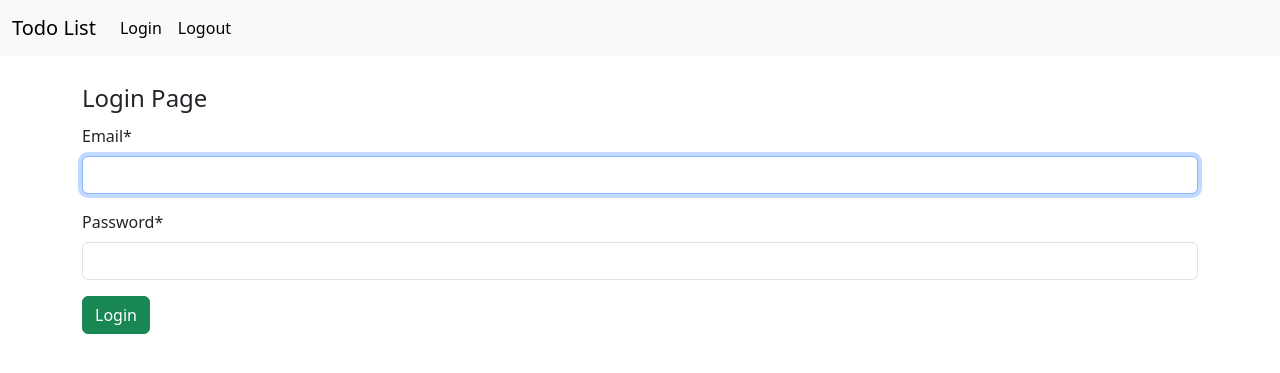
After one commit to ashifthekkupuram/todo-list, a Django app: page /auth/login/ in a window 1280 px wide. The commit adds this page. Shown: the top 373 px of the page. Run offline with Django 4.2, Linux system fonts and the light colour scheme; some libraries are stand-ins or nearby versions.

Commit message:
login and logout functionality added

```diff
--- a/templates/index.html
+++ b/templates/index.html
@@ -9,6 +9,7 @@
 <body>
     {% include 'nav.html' %}
     <div class="container">
+        <br>
         {% block content %}
         {% endblock content %}
     </div>
--- a/templates/nav.html
+++ b/templates/nav.html
@@ -17,11 +17,11 @@
             <a class="nav-link active" aria-current="page" href="{% url 'home' %}">Add Task</a>
           </li>
           <li class="nav-item">
-            <a class="nav-link active" aria-current="page" href="{% url 'home' %}">Logout</a>
+            <a class="nav-link active" aria-current="page" href="{% url 'logout' %}">Logout</a>
           </li>
           {% else %}
           <li class="nav-item">
-            <a class="nav-link active" aria-current="page" href="{% url 'home' %}">Login</a>
+            <a class="nav-link active" aria-current="page" href="{% url 'login' %}">Login</a>
           </li>
           <li class="nav-item">
             <a class="nav-link active" aria-current="page" href="{% url 'home' %}">Logout</a>
--- a/todo_list/settings.py
+++ b/todo_list/settings.py
@@ -132,3 +132,6 @@ CRISPY_ALLOWED_TEMPLATE_PACKS = 'bootstrap5'
 CRISPY_TEMPLATE_PACK = 'bootstrap5'
 
 AUTH_USER_MODEL = 'users.User'
+
+LOGIN_URL = 'login'
+LOGIN_REDIRECT_URL = 'home'
--- a/todo_list/urls.py
+++ b/todo_list/urls.py
@@ -3,5 +3,6 @@ from django.urls import path,include
 
 urlpatterns = [
     path('admin/', admin.site.urls),
-    path('',include('base.urls'))
+    path('',include('base.urls')),
+    path('auth/',include('users.urls'))
 ]
--- /dev/null
+++ b/users/templates/users/login.html
@@ -0,0 +1,11 @@
+{% extends 'index.html' %}
+{% load crispy_forms_tags %}
+{% block title %}Login{% endblock title %}
+{% block content %}
+<form method="POST">
+    {% csrf_token %}
+    <legend>Login Page</legend>
+    {{ form | crispy }}
+    <button type="submit" class="btn btn-success">Login</button>
+</form>
+{% endblock content %}
--- /dev/null
+++ b/users/urls.py
@@ -0,0 +1,10 @@
+from django.urls import path
+from .views import (
+    LoginPage,
+    LogoutPage
+)
+
+urlpatterns = [
+    path('login/',LoginPage.as_view(),name='login'),
+    path('logout/',LogoutPage.as_view(),name='logout'),
+]
--- a/users/views.py
+++ b/users/views.py
@@ -1,3 +1,14 @@
 from django.shortcuts import render
+from django.contrib.auth.views import LoginView,LogoutView
+from django.contrib.auth.mixins import LoginRequiredMixin
+from django.urls import reverse_lazy
 
 # Create your views here.
+class LoginPage(LoginView):
+    template_name = 'users/login.html'
+    fields = '__all__'
+    redirect_authenticated_user = True
+    success_url = reverse_lazy('home')
+
+class LogoutPage(LoginRequiredMixin, LogoutView):
+    next_page = 'login'
```
Also changed, not shown: db.sqlite3.
